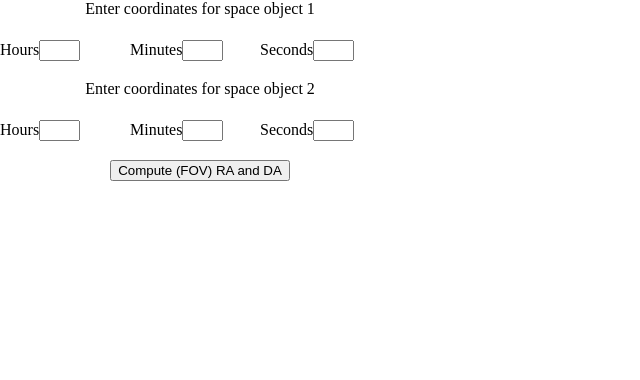
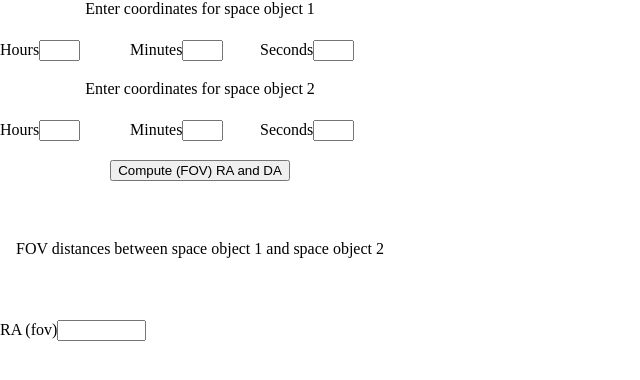
Before and after one commit to RaymondByczko/toolboxhtml5, a PHP site: page /scopehelp.php in a window 1280 px wide. Shown: the top 380 px of the page, without its empty margins (0-640 px from the left). Run offline with PHP 8.4, Linux system fonts and the light colour scheme; some libraries are stand-ins or nearby versions.

Commit message:
RByczko-self; more intermediate work on astro

```diff
--- a/astronomy/scopehelp.php
+++ b/astronomy/scopehelp.php
@@ -1,8 +1,9 @@
 <html>
 <head>
 <title>Lunarrays Astronomy App</title>
-<link rel=stylesheet href=css/s_gen_styles_scopehelp.css type=text/css>
-<script language="JavaScript" type="text/javascript" src="jscr/doAstronomy.js"></script>
+<!--<link rel=stylesheet href=css/s_gen_styles_scopehelp.css type=text/css> -->
+<script language="JavaScript" type="text/javascript" src="../jquery/jquery-1.7.2.js"></script>
+<script language="JavaScript" type="text/javascript" src="../jscr/doAstronomy.js"></script>
 </head>
 <body>
 
@@ -53,8 +54,19 @@ Seconds<input type="text" size=2 maxlength=2 id="s2_id" />
 <div id=controls_id align="center" style='position: absolute; top: 160px; left:0px; width:400px; height: 80px'>
 <input type="button" id="computeNumberFOV_id" value="Compute (FOV) RA and DA"/>
 </div>
-<div id=header_id style='position: absolute; top:80px; left:80px; width:400px; height: 50px'>
-<script language="JavaScript" type="text/javascript" src="/jscr/jquery-1.4.4.js"></script>
+
+
+<div id=output_id  style='position: absolute; top: 240px; left:0px; width:400px; height: 80px'>
+
+<div align="center" style='position: absolute; top: 0px; left: 0px; width: 400px; height: 25px'>
+FOV distances between space object 1 and space object 2
+</div>
+
+<div style='position: absolute; top: 80px; left: 0px; width: 180px; height: 20px'>
+RA (fov)<input type="text" size=8 maxlength=8 id="rafov_id" />
+</div>
+
+
 <script language="JavaScript" type="text/javascript" >
 
 // successFunction: the callback used for the PHP source and for CSS.
@@ -84,19 +96,29 @@ function getCSSEvent()
 	});
 }
 
+// var import locateAstronomy;
+
+// var laObj = new locateAstronomy();
+// var da = require("da");
+// var d = da.done();
+// Components.utils.imports('../jscr/doAstronomy.js');
+
+// Components.utils.imports('resource://../jscr/doAstronomy.js');
 function computeNFOV()
 {
-	var laObj = new locateAstronomy();
+	// import da.locateAstronomy;
+	var laObj = new LocateAstronomy();
 	h1 = 14;
 	m1 = 1;
 	s1 = 0;
 
 	h1 = 14;
-	m1 = 34444;
+	m1 = 34;
 	s1 = 0;
 
 
-	laObj.numberFieldOfView(h1, m1, s1, h2, m2, s2, fieldViewDegreesEyepiece, flTele, flEyepiece, barlowMag);
+	var numFOV = laObj.numberFieldOfView(h1, m1, s1, h2, m2, s2, fieldViewDegreesEyepiece, flTele, flEyepiece, barlowMag);
+	$('#rafov_id').value = "foo";
 }
 
 
```
Also changed, not shown: jscr/doAstronomy.js (+14 -4 lines).
